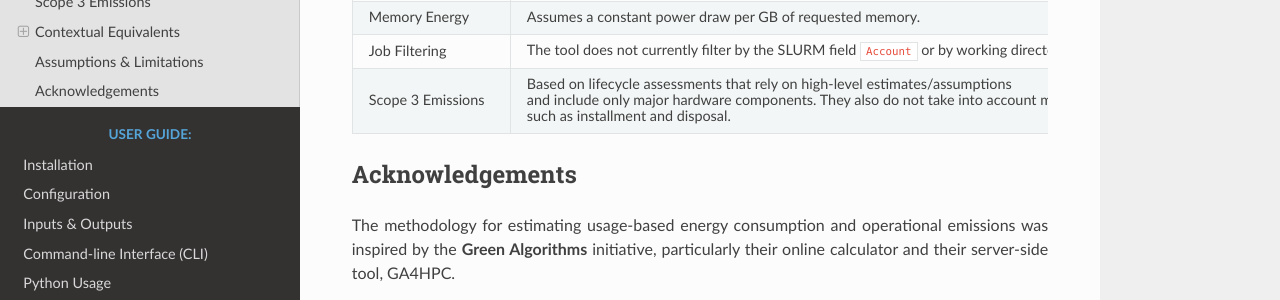
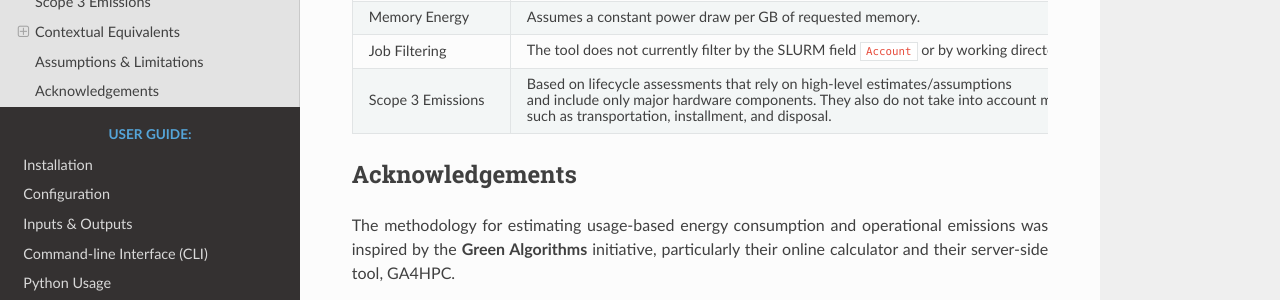
Before and after one commit to Elliot-Ayliffe/GRACE-HPC, a Sphinx documentation site: the page built from docs/methodology.md, in a window 1280 px wide and 900 px high, scrolled down 3650 px. Shown: the part 329-629 px from the top of the window. Built offline with Sphinx 7.4.7 and the Read the Docs theme 3.1.0, drawn with Linux system fonts in a browser that asks for light colours.

Commit message:
Update methodology.md

```diff
--- a/docs/methodology.md
+++ b/docs/methodology.md
@@ -156,7 +156,7 @@ Below is a list of assumptions and limitations to keep in mind when using this t
 | Constant PUE | Assumes a constant PUE value, though real-world PUE can vary seasonally over time.  |
 | Memory Energy            | Assumes a constant power draw per GB of requested memory. |
 | Job Filtering            | The tool does not currently filter by the SLURM field `Account` or by working directory. |
-| Scope 3 Emissions        | Based on lifecycle assessments that rely on high-level estimates/assumptions <br> and include only major hardware components. They also do not take into account minor stages <br> such as installment and disposal. |
+| Scope 3 Emissions        | Based on lifecycle assessments that rely on high-level estimates/assumptions <br> and include only major hardware components. They also do not take into account minor stages <br> such as transportation, installment, and disposal. |
 
 
 
```
